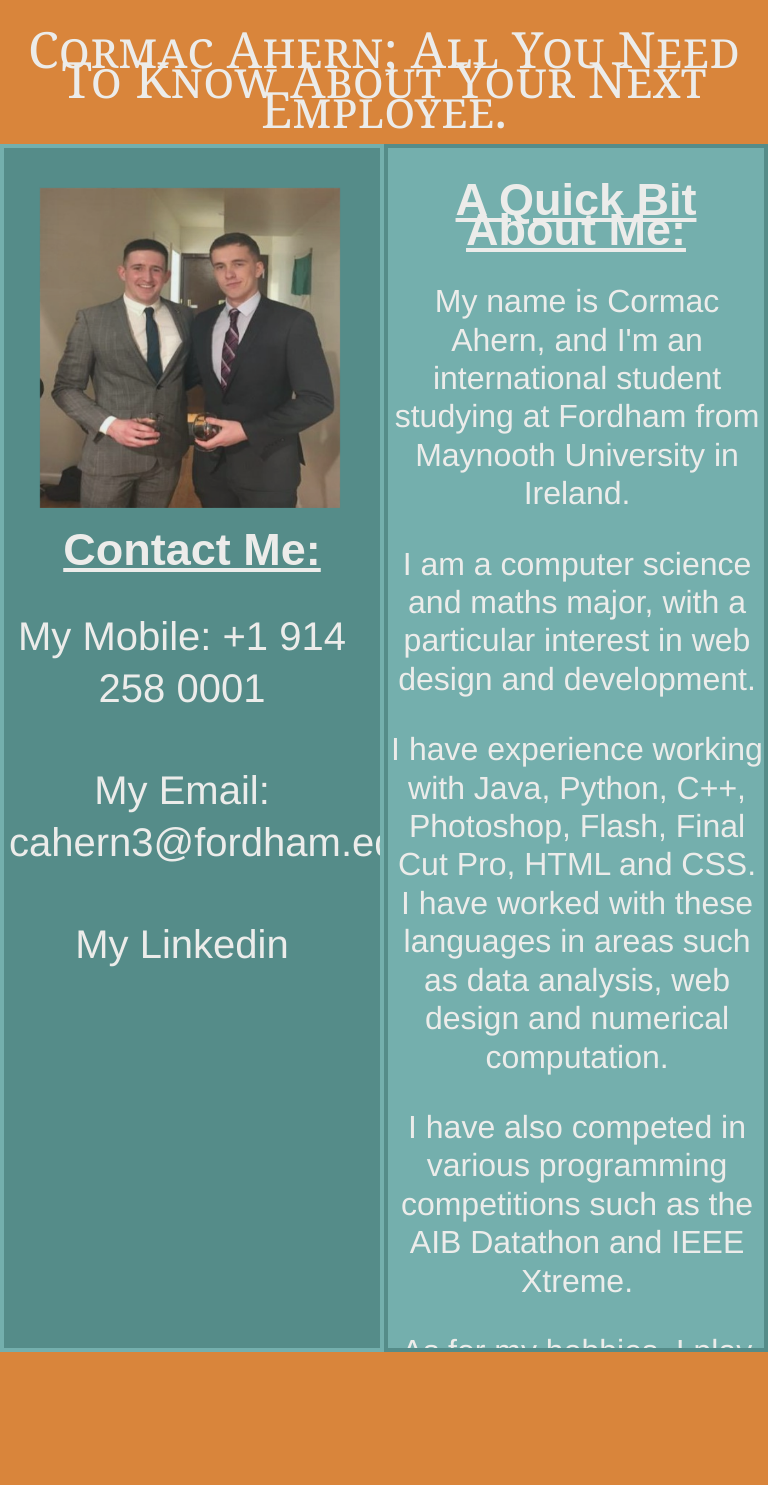
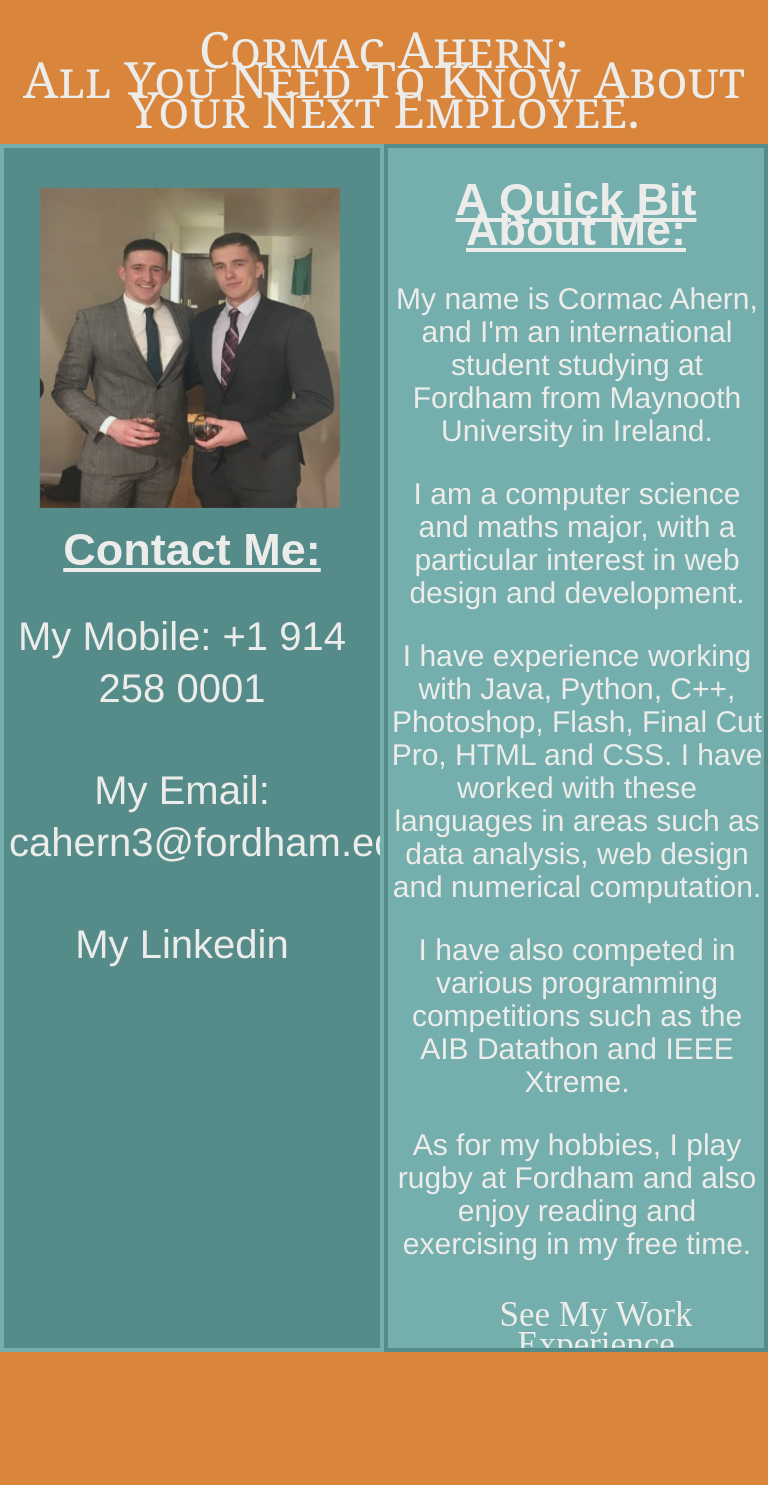
Before and after one commit to Cormaca18/Cormaca18.github.io, a PHP site: page / in a window 768 px wide. Shown: the top 1485 px of the page. Run offline with PHP 8.4, Linux system fonts and the light colour scheme.

Commit message:
changed css

```diff
--- a/css/stylescss.css
+++ b/css/stylescss.css
@@ -145,8 +145,8 @@ a:hover {
     overflow: auto;
   }
   .right-side p{
-    font-size: 32px;
-    line-height: 120%;
+    font-size: 30px;
+    line-height: 110%;
   }
   ul#menu li{
     font-size: 35px;
@@ -155,7 +155,6 @@ a:hover {
   }
   a:hover {
       color: purple;
-      font-size: 25px;
   }
   h1{
     font-size: 50px;
--- a/index.html
+++ b/index.html
@@ -8,7 +8,7 @@
     </head>
     <body>
       <header>
-        <h1>Cormac Ahern; All You Need To Know About Your Next Employee.</h1>
+        <h1>Cormac Ahern; <br> All You Need To Know About Your Next Employee.</h1>
       </header>
       <div class="left-side">
           <div class="container2">
```
